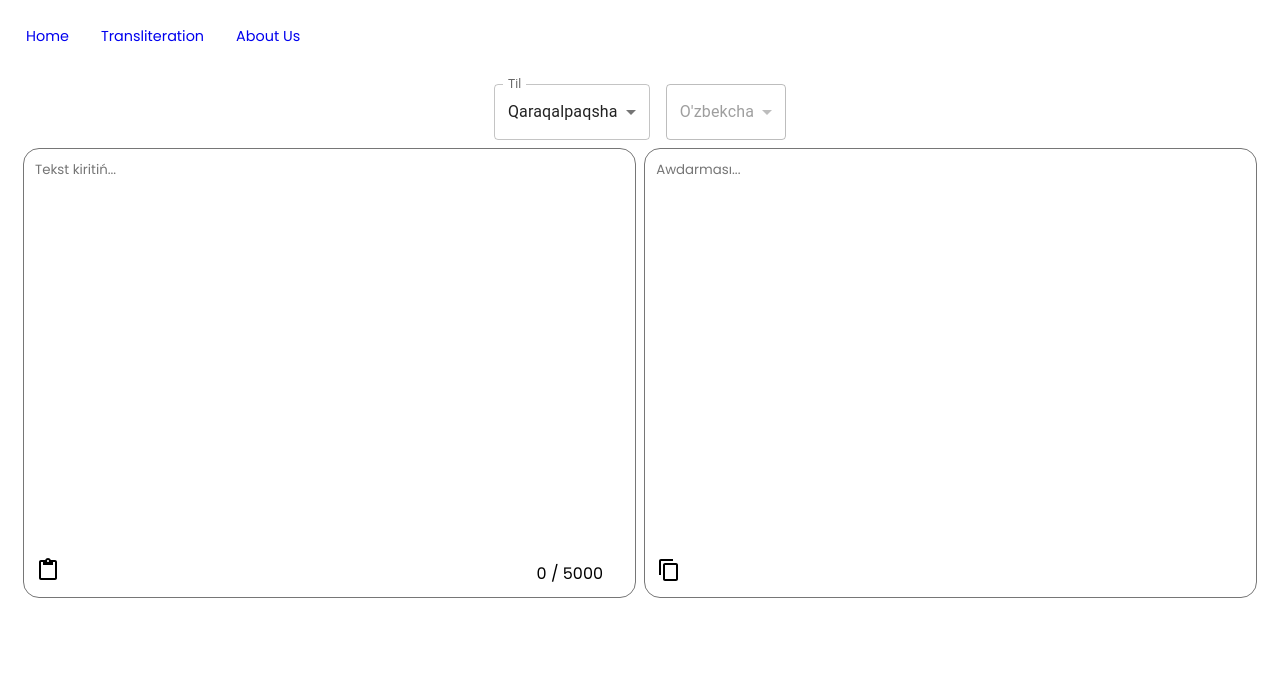
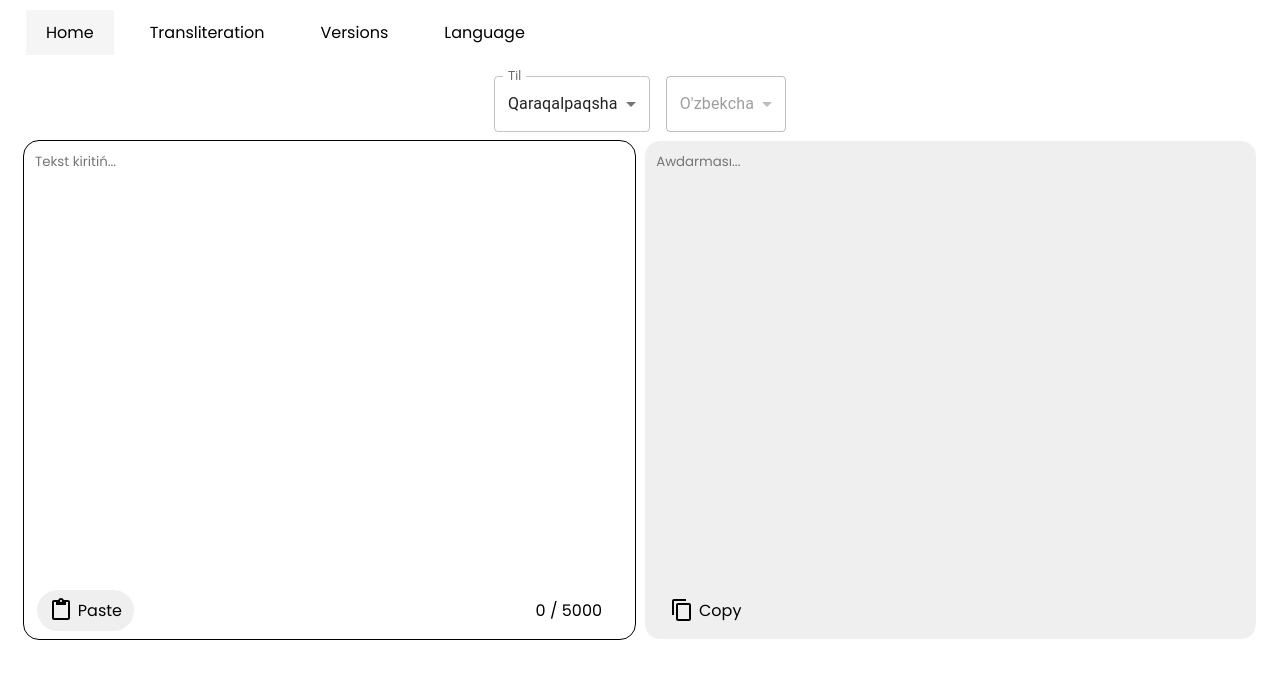
Before and after one commit to OnlineAzamat/kaa-uz-translator, a React (Vite) app: page / in a window 1280 px wide. Shown: the top 678 px of the page. Built offline with nearby package versions, Linux system fonts and the light colour scheme.

Commit message:
add i18next, updated styles more

```diff
--- a/package.json
+++ b/package.json
@@ -15,8 +15,10 @@
     "@mui/icons-material": "^5.11.16",
     "@mui/material": "^5.13.1",
     "axios": "^1.4.0",
+    "i18next": "^22.5.0",
     "react": "^18.2.0",
     "react-dom": "^18.2.0",
+    "react-i18next": "^12.3.1",
     "react-redux": "^8.0.5",
     "react-router": "^6.11.1",
     "react-router-dom": "^6.11.1",
--- a/src/App.css
+++ b/src/App.css
@@ -1,11 +1,23 @@
 .navbar-container {
-  height: 70px;
+  display: flex;
+  list-style-type: none;
+  padding: 0 1rem;
+  gap: 1rem;
 }
 
-.navbar-container ul {
-  display: flex;
-  list-style-type: none;
-  gap: 1rem;
+.navbar-item {
+  padding: 10px 20px;
+  cursor: pointer;
+  height: 100%;
+  transition: all 0.2s;
+}
+
+.navbar-item {
+  color: #000;
+}
+
+.navbar-item:hover, .active {
+  background-color: #f5f5f5;
 }
 
 .textarea-wrapper {
@@ -16,10 +28,11 @@
 
 .textarea-wrapper textarea {
   width: 100%;
-  min-height: 450px;
-  padding: 0.7rem 2rem 2rem 0.7rem;
+  min-height: 440px;
+  background-color: transparent;
   resize: none;
-  border-radius: 1rem;
+  outline: none;
+  border: none;
 }
 
 .textarea-wrapper span.clean {
@@ -61,7 +74,7 @@
 
 .text-control {
   position: absolute;
-  bottom: 8px;
+  bottom: 0;
   left: 5px;
   display: flex;
   align-items: center;
@@ -69,22 +82,65 @@
   padding: 0.5rem;
   justify-content: space-between;
   border-radius: 15px;
-  background-color: #fff;
 }
-.paste, .copy {
+.paste-copy {
   cursor: pointer;
+  display: flex;
+  align-items: center;
+  gap: 5px;
+  border-radius: 1.5rem;
+  background-color: #efefef;
+  padding: 8px 12px;
+  transition: .3s;
+}
+.paste-copy:hover {
+  background-color: #f6f6f6;
+  box-shadow: 0 0 14px 0 #dbdbdb;
 }
 
-.paste:hover > *, .copy:hover > * {
-  transform: scale(1.15);
+.menu {
+  display: none;
+}
+.menu div {
+  display: flex; /* flex */
+  flex-wrap: wrap;
+  width: 2rem;
+  height: 1.8rem;
+  align-items: space-between;
+}
+
+.menu span {
+  display: block;
+  background-color: #000;
+  height: 2px;
+  transition: 0.3s;
+}
+.menu span:nth-child(1) {
+  width: 65%;
+}
+.menu span:nth-child(2) {
+  width: 80%;
+}
+.menu span:nth-child(3) {
+  width: 45%;
+}
+.menu:hover span {
+  width: 100% !important;
 }
 
 @media (max-width: 576px) {
+  .navbar-container {
+    flex-wrap: wrap;
+    justify-content: center;
+  }
+  .navbar-container a {
+    width: 60%;
+    text-align: center;
+    padding: 0;
+  }
   .textarea-wrapper {
     flex-wrap: wrap;
   }
-}
-@media (max-width: 576px) {
   .textarea-wrapper textarea {
     min-height: 250px;
   }
--- a/src/App.jsx
+++ b/src/App.jsx
@@ -3,6 +3,7 @@ import './App.css';
 import Home from "./components/Home";
 import Transliteration from "./components/Transliteration"
 import About from "./components/About";
+import i18n from "./lang/i18";
 
 function App() {
 
--- a/src/components/Home.jsx
+++ b/src/components/Home.jsx
@@ -1,22 +1,43 @@
-import { Box, List, ListItem } from "@mui/material";
+import { Box } from "@mui/material";
 import Textarea from "./Textarea";
 import SelectLang from "./SelectLang";
 import { Link } from "react-router-dom";
+import { useTranslation } from "react-i18next";
 
 const Home = () => {
+  const { t } = useTranslation();
+
   return (
     <Box sx={{ padding: { xs: "10px" } }}>
-      <List component="nav" sx={{ display: "flex", flexWrap: { md: "nowrap", xs: "wrap", sm: "nowrap" }, fontSize: { xs: "0.9rem" } }}>
-        <ListItem button sx={{ width: { md: "auto", xs: "100%", sm: "100%" }, padding: { xs: "3px 5px", sm: "8px 16px" } }}>
-          <Link to="/">Home</Link>
-        </ListItem>
-        <ListItem button sx={{ width: { md: "auto", xs: "100%", sm: "100%" }, padding: { xs: "3px 5px", sm: "8px 16px" } }}>
-          <Link to="/transliteration">Transliteration</Link>
-        </ListItem>
-        <ListItem button sx={{ width: { md: "auto", xs: "100%", sm: "100%" }, padding: { xs: "3px 5px", sm: "8px 16px" } }}>
-          <Link to="/about-us">About Us</Link>
-        </ListItem>
-      </List>
+      <ul className="navbar-container">
+        <div className="menu">
+          <div>
+            <span></span>
+            <span></span>
+            <span></span>
+          </div>
+        </div>
+        <Link to="/" className="navbar-item active">
+          <li>
+            {t('home')}
+          </li>
+        </Link>
+        <Link to="/transliteration" className="navbar-item">
+          <li>
+            {t('transliteration')}
+          </li>
+        </Link>
+        <Link to="/v" className="navbar-item">
+          <li>
+            {t('version')}
+          </li>
+        </Link>
+        <a href="#" className="navbar-item">
+          <li>
+            Language
+          </li>
+        </a>
+      </ul>
 
       <Box sx={{
         display: 'flex',
--- a/src/components/Textarea.jsx
+++ b/src/components/Textarea.jsx
@@ -50,7 +50,7 @@ function Textarea() {
 
   return (
     <div className="textarea-wrapper">
-      <Box sx={{ position: "relative", width: "100%" }}>
+      <Box sx={{ position: "relative", width: "100%", padding: "0.7rem 2rem 2rem 0.7rem", borderRadius: "1rem", border: "1px solid black", height: "500px" }}>
         <span onClick={tekser}>
           {
             clean
@@ -64,14 +64,14 @@ function Textarea() {
           ref={tekst}
         />
         <div className="text-control">
-          <div className="paste" onClick={pasteText}><ContentPasteIcon /></div>
+          <div className="paste-copy" onClick={pasteText}><ContentPasteIcon />Paste</div>
           <div className="limit" style={{ userSelect: "none" }}>{text.length} / 5000</div>
         </div>
       </Box>
-      <Box sx={{ position: "relative", width: "100%" }}>
+      <Box sx={{ position: "relative", padding: "0.7rem 2rem 2rem 0.7rem", borderRadius: "1rem", width: "100%", border: "1px solid #fff", height: "500px", background: "#efefef" }}>
         <textarea value={juwap} placeholder="Awdarması..." ref={result_text}></textarea>
         <div className="text-control">
-          <div className="copy" onClick={copyText}><ContentCopyIcon /></div>
+          <div className="paste-copy" onClick={copyText}><ContentCopyIcon />Copy</div>
         </div>
       </Box>
     </div>
--- /dev/null
+++ b/src/lang/en.json
@@ -0,0 +1,6 @@
+{
+  "home": "Home",
+  "transliteration": "Transliteration",
+  "version": "Versions",
+  "title_text_language": "Input text language"
+}
--- /dev/null
+++ b/src/lang/i18.js
@@ -0,0 +1,29 @@
+import i18n from "i18next";
+import { initReactI18next } from "react-i18next";
+import enLang from "./en.json";
+import uzLang from "./uz.json";
+import kaaLang from "./kaa.json";
+
+i18n
+  .use(initReactI18next)
+  .init({
+    resources: {
+      en: {
+        translation: enLang
+      },
+      uz: {
+        translation: uzLang
+      },
+      kaa: {
+        translation: kaaLang
+      }
+    },
+    lng: "en",
+    fallbackLng: "en",
+
+    interpolation: {
+      escapeValue: false
+    }
+  });
+
+export default i18n
--- /dev/null
+++ b/src/lang/kaa.json
@@ -0,0 +1,6 @@
+{
+  "home": "Bas bet",
+  "transliteration": "Transliteraciya",
+  "version": "Versiyalar",
+  "title_text_language": "Kiritilgen tekst tili"
+}
--- /dev/null
+++ b/src/lang/uz.json
@@ -0,0 +1,6 @@
+{
+  "home": "Asosiy",
+  "transliteration": "Transliteratsiya",
+  "version": "Versiyalar",
+  "title_text_language": "Kiritlgan tekst tili"
+}
```
Also changed, not shown: 1 other file (tests, documents, lock files or other folders).
